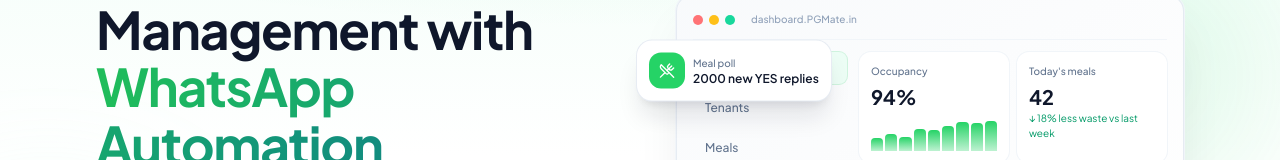
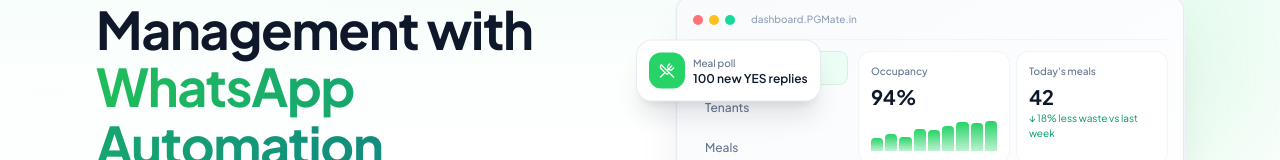
Before and after one commit to ketankumbhar204/pgmate_ui, a React (Vite) app: page / in a window 1280 px wide. Shown: the part 228-388 px from the top of the page. Built offline with nearby package versions, Linux system fonts and the light colour scheme.

Commit message:
feature developed

```diff
--- a/src/components/landing/Hero.tsx
+++ b/src/components/landing/Hero.tsx
@@ -165,7 +165,7 @@ export function Hero() {
               </div>
               <div>
                 <p className="text-[10px] font-medium text-slate-500">Meal poll</p>
-                <p className="text-xs font-semibold text-slate-900">2000 new YES replies</p>
+                <p className="text-xs font-semibold text-slate-900">100 new YES replies</p>
               </div>
             </div>
           </motion.div>
```
